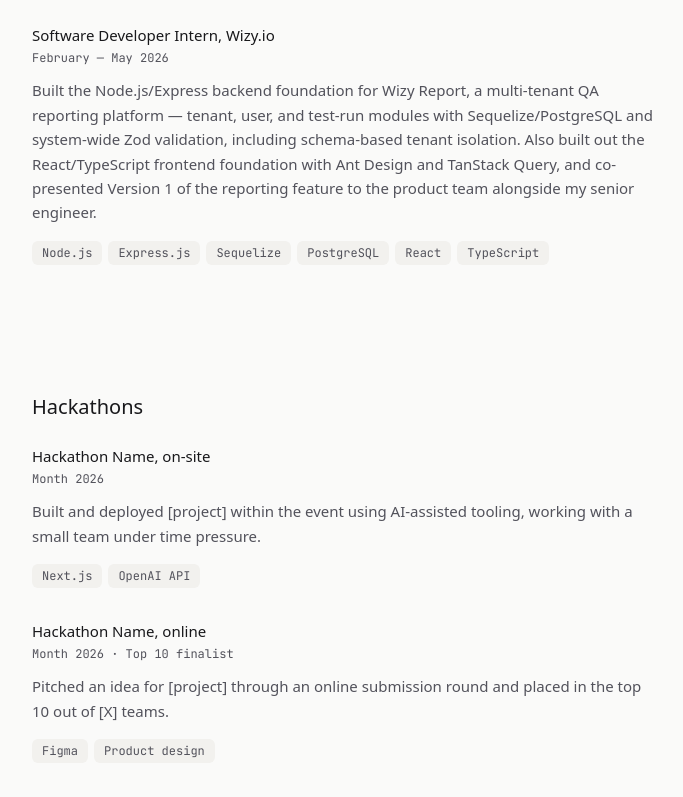
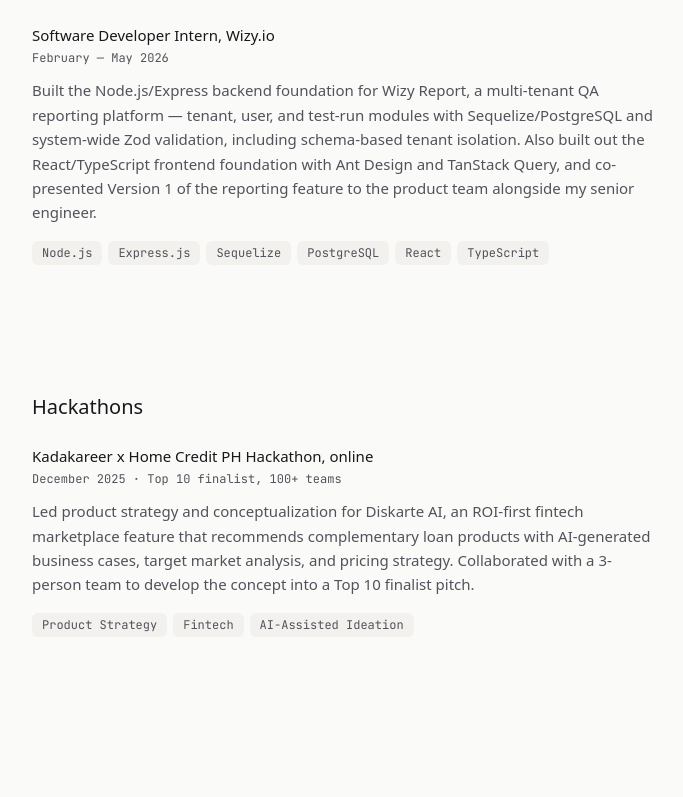
Before and after one commit to hukobumashuu/my-portfolio, a Next.js app: page / in a window 1280 px wide. Shown: the part 1330-2127 px from the top of the page, without its empty margins (406-1089 px from the left). Built offline with nearby package versions, Linux system fonts and the light colour scheme.

Commit message:
content: replace placeholder hackathon entries with verified Kadakareer result

```diff
--- a/src/components/Hackathons.tsx
+++ b/src/components/Hackathons.tsx
@@ -2,18 +2,11 @@
 
 const HACKATHONS = [
   {
-    title: "Hackathon Name, on-site",
-    meta: "Month 2026",
+    title: "Kadakareer x Home Credit PH Hackathon, online",
+    meta: "December 2025 · Top 10 finalist, 100+ teams",
     description:
-      "Built and deployed [project] within the event using AI-assisted tooling, working with a small team under time pressure.",
-    stack: ["Next.js", "OpenAI API"],
-  },
-  {
-    title: "Hackathon Name, online",
-    meta: "Month 2026 · Top 10 finalist",
-    description:
-      "Pitched an idea for [project] through an online submission round and placed in the top 10 out of [X] teams.",
-    stack: ["Figma", "Product design"],
+      "Led product strategy and conceptualization for Diskarte AI, an ROI-first fintech marketplace feature that recommends complementary loan products with AI-generated business cases, target market analysis, and pricing strategy. Collaborated with a 3-person team to develop the concept into a Top 10 finalist pitch.",
+    stack: ["Product Strategy", "Fintech", "AI-Assisted Ideation"],
   },
 ];
 
```
